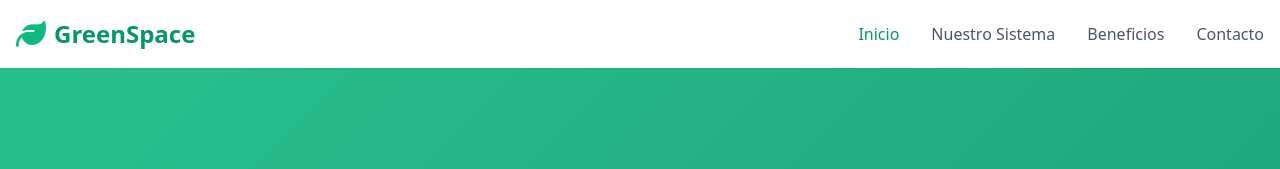
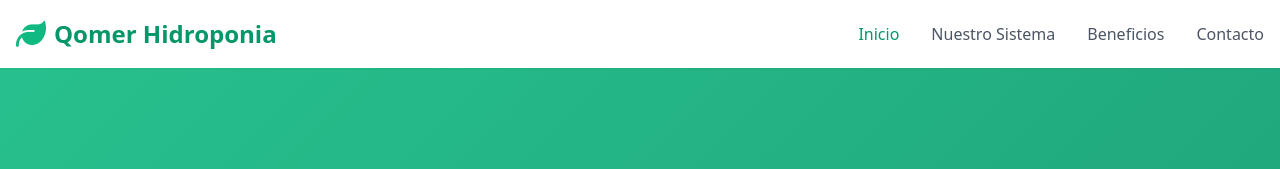
Before and after one commit to miguelquevedo-dot/forraje, a plain HTML site: page index.html in a window 1280 px wide. Shown: the top 169 px of the page. Drawn offline with nearby package versions, Linux system fonts and the light colour scheme.

Commit message:
Update index.html

```diff
--- a/index.html
+++ b/index.html
@@ -31,7 +31,7 @@
         <div class="container mx-auto px-4 py-4 flex justify-between items-center">
             <div class="flex items-center">
                 <i class="fas fa-leaf text-3xl text-emerald-500 mr-2"></i>
-                <span class="text-2xl font-bold text-emerald-600">GreenSpace</span>
+                <span class="text-2xl font-bold text-emerald-600">Qomer Hidroponia</span>
             </div>
             <nav class="hidden md:flex space-x-8">
                 <a href="#inicio" class="font-medium text-emerald-600 hover:text-emerald-800">Inicio</a>
@@ -286,7 +286,7 @@
                             <i class="fas fa-star"></i>
                         </div>
                     </div>
-                    <p class="text-gray-600 mb-6">"Desde que instalé el sistema GreenSpace en mi balcón, tengo lechugas frescas todo el año. La app me avisa cuando necesito agregar nutrientes y el consumo de agua es mínimo."</p>
+                    <p class="text-gray-600 mb-6">"Desde que instalé el sistema Qomer Hidroponia en mi balcón, tengo lechugas frescas todo el año. La app me avisa cuando necesito agregar nutrientes y el consumo de agua es mínimo."</p>
                     <div class="flex items-center">
                         <img src="https://randomuser.me/api/portraits/women/43.jpg"
                              alt="Cliente satisfecho"
@@ -307,7 +307,7 @@
                             <i class="fas fa-star"></i>
                         </div>
                     </div>
-                    <p class="text-gray-600 mb-6">"Como chef profesional, la calidad de las hierbas que cultivo con GreenSpace es superior a cualquier producto que pueda comprar. El sistema automatizado me ahorra mucho tiempo."</p>
+                    <p class="text-gray-600 mb-6">"Como chef profesional, la calidad de las hierbas que cultivo con Qomer Hidroponia es superior a cualquier producto que pueda comprar. El sistema automatizado me ahorra mucho tiempo."</p>
                     <div class="flex items-center">
                         <img src="https://randomuser.me/api/portraits/men/32.jpg"
                              alt="Cliente satisfecho"
@@ -487,7 +487,7 @@
                 <div>
                     <div class="flex items-center mb-4">
                         <i class="fas fa-leaf text-3xl text-emerald-500 mr-2"></i>
-                        <span class="text-2xl font-bold">GreenSpace</span>
+                        <span class="text-2xl font-bold">Qomer Hidroponia</span>
                     </div>
                     <p class="text-gray-400">Sistemas de hidroponía automatizados para hogares. Cultiva tus propias verduras de manera eficiente y sostenible.</p>
                 </div>
@@ -527,7 +527,7 @@
                 </div>
             </div>
             <div class="pt-8 border-t border-gray-800 text-center text-gray-400">
-                <p>&copy; 2023 GreenSpace. Todos los derechos reservados.</p>
+                <p>&copy; 2023 Qomer Hidroponia. Todos los derechos reservados.</p>
             </div>
         </div>
     </footer>
```
